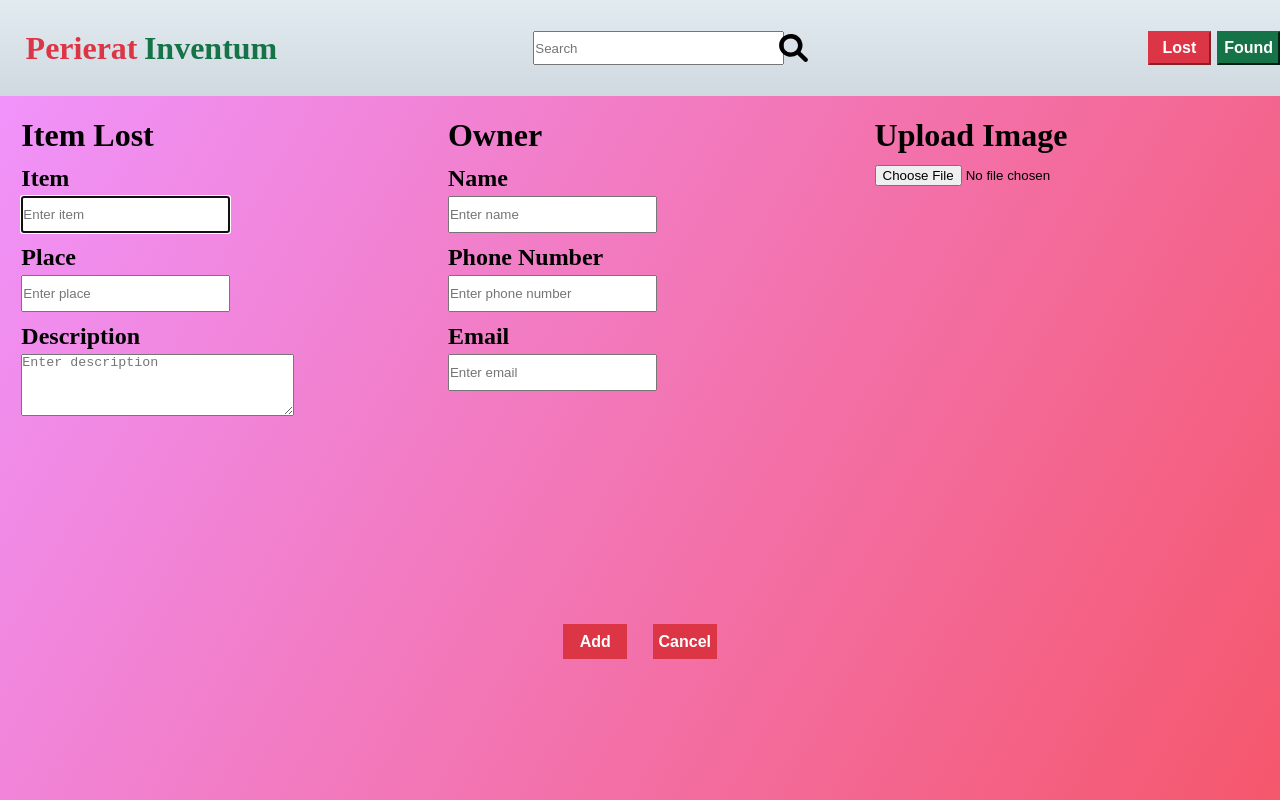
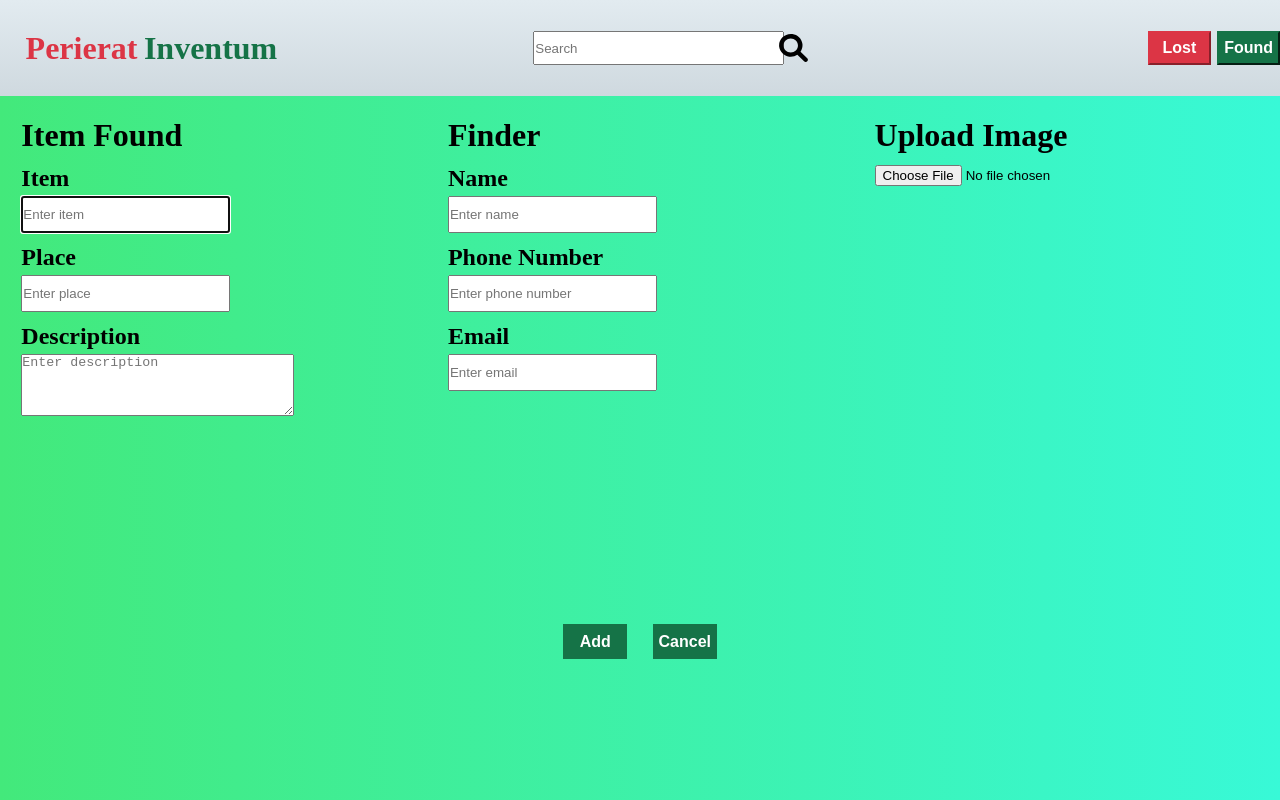
Before and after one commit to sudeep-23-11/Perierat-Inventum, a React (Create React App) app: page /found in a window 1280 px wide. Built offline with nearby package versions, Linux system fonts and the light colour scheme.

Commit message:
navigation and cursor styling done

```diff
--- a/src/App.js
+++ b/src/App.js
@@ -1,4 +1,6 @@
-import { BrowserRouter as Router, Routes, Route, Link } from 'react-router-dom'
+import { useState, UseEffect } from 'react'
+import { BrowserRouter as Router, Routes, Route } from 'react-router-dom'
+import { v4 as uuid } from 'uuid'
 
 import './style/App.css'
 import Header from './components/Header'
@@ -23,9 +25,19 @@ function App() {
   return (
       <Router>
         <Header />
-        {/* <Home color={[lost, found]}/> */}
-        {/* <AddItem color={found}/> */}
-        <AddItem color={lost}/>
+        <Routes>
+          <Route path='/' element={
+            <Home color={[lost, found]}/>
+          } />
+          <Route />
+          <Route path='/lost' element={
+            <AddItem color={lost}/>
+          } />
+          <Route /><Route path='/found' element={
+            <AddItem color={found}/>
+          } />
+          <Route />
+        </Routes>
       </Router>
   );
 }
--- a/src/components/Header.jsx
+++ b/src/components/Header.jsx
@@ -1,4 +1,5 @@
 import React from 'react'
+import { Link } from 'react-router-dom'
 
 import '../style/header.css'
 
@@ -7,10 +8,10 @@ export default function Header() {
         <div id='header'>
             <h1 id='lost-heading'>Perierat</h1>
             <h1 id='found-heading'>Inventum</h1>
-            <input type="text" placeholder='Search' autoFocus />
+            <input type="search" placeholder='Search' />
             <img src="icons/search.svg" alt="loading" />
-            <button id='lost-button' type='button'>Lost</button>
-            <button id='found-button' type='button'>Found</button>
+            <button id='lost-button' type='button'><Link to="/lost">Lost</Link></button>
+            <button id='found-button' type='button'><Link to="/found">Found</Link></button>
         </div>
     )
 }
--- a/src/components/Item/AddItem.jsx
+++ b/src/components/Item/AddItem.jsx
@@ -1,4 +1,5 @@
 import React from 'react'
+import { Link } from 'react-router-dom'
 
 import '../../style/add-item.css'
 
@@ -28,8 +29,8 @@ export default function AddItem(props) {
                 <input type="file" />
             </div>
             <div id='ai-button'>
-                <button type='button' style={{background: props.color.button, border: props.color.button}}>Add</button>
-                <button type='button' style={{background: props.color.button, border: props.color.button}}>Cancel</button>
+                <button type='button' style={{background: props.color.button, border: props.color.button}}><Link to="/">Add</Link></button>
+                <button type='button' style={{background: props.color.button, border: props.color.button}}><Link to="/">Cancel</Link></button>
             </div>
         </div>
     )
--- a/src/style/App.css
+++ b/src/style/App.css
@@ -3,3 +3,9 @@
   padding: 0%;
   box-sizing: border-box;
 }
+
+a:-webkit-any-link {
+  color: #FFFFFF;
+  text-decoration: none;
+  cursor: pointer;
+}
--- a/src/style/add-item.css
+++ b/src/style/add-item.css
@@ -14,6 +14,7 @@
 #add-item div h1 {
     margin-top: 5%;
     margin-left: 5%;
+    cursor: default;
 }
 
 #add-item div label h2, #ai-image input {
@@ -46,5 +47,4 @@
     margin: 0% 1%;
     font-size: 100%;
     font-weight: bold;
-    color: #FFFFFF;
 }
--- a/src/style/header.css
+++ b/src/style/header.css
@@ -10,11 +10,13 @@
 #lost-heading {
     margin-left: 2%;
     color: #DC3545;
+    cursor: default;
 }
 
 #found-heading {
     margin-left: 0.5%;
     color: #157347;
+    cursor: default;
 }
 
 #header input {
@@ -34,7 +36,6 @@
     width: 5%;
     font-size: 100%;
     font-weight: bold;
-    color: #FFFFFF;
 }
 
 #lost-button {
--- a/src/style/item.css
+++ b/src/style/item.css
@@ -8,6 +8,14 @@
 
 #item h1, h3 {
     width: 50%;
+}
+
+#item h1 {
+    cursor: pointer;
+}
+
+#item h3 {
+    cursor: default;
 }
 
 #item div {
```
